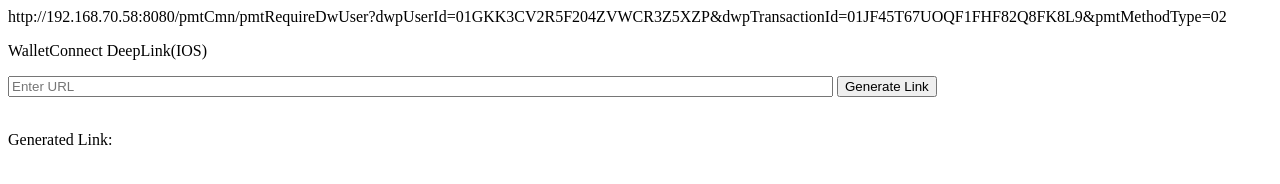
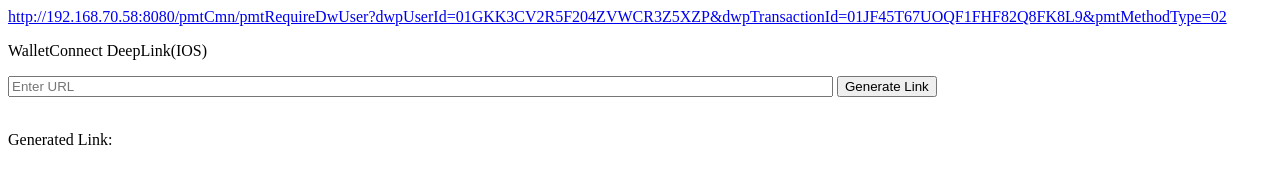
Before and after one commit to dingsq820/dingsq820.github.io, a plain HTML site: page index.html in a window 1280 px wide. Drawn offline with Linux system fonts and the light colour scheme.

Commit message:
Update index.html

```diff
--- a/index.html
+++ b/index.html
@@ -6,7 +6,9 @@
   <!--<li> <a href="https://www.urlencoder.org/" target="_blank">URLEncoder</a> </li>-->
 <!--</ul>-->
 
-<p><a href="http://192.168.70.58:8080/pmtCmn/pmtRequireDwUser?dwpUserId=01GKK3CV2R5F204ZVWCR3Z5XZP&dwpTransactionId=01JF45T67UOQF1FHF82Q8FK8L9&pmtMethodType=02"></a>http://192.168.70.58:8080/pmtCmn/pmtRequireDwUser?dwpUserId=01GKK3CV2R5F204ZVWCR3Z5XZP&dwpTransactionId=01JF45T67UOQF1FHF82Q8FK8L9&pmtMethodType=02</p>
+<a href="http://192.168.70.58:8080/pmtCmn/pmtRequireDwUser?dwpUserId=01GKK3CV2R5F204ZVWCR3Z5XZP&dwpTransactionId=01JF45T67UOQF1FHF82Q8FK8L9&pmtMethodType=02">
+  http://192.168.70.58:8080/pmtCmn/pmtRequireDwUser?dwpUserId=01GKK3CV2R5F204ZVWCR3Z5XZP&dwpTransactionId=01JF45T67UOQF1FHF82Q8FK8L9&pmtMethodType=02
+</a>
 <p>WalletConnect DeepLink(IOS)</p>
 <input type="text" id="url" placeholder="Enter URL" size="100">
 <button onclick="createLink()">Generate Link</button>
```
